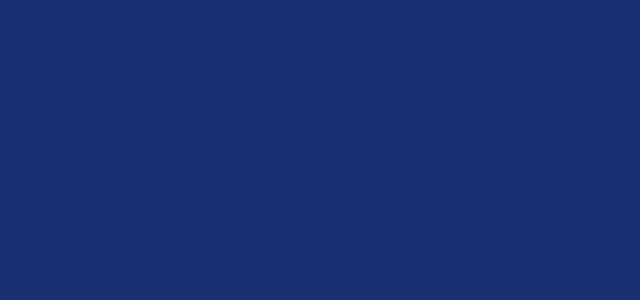
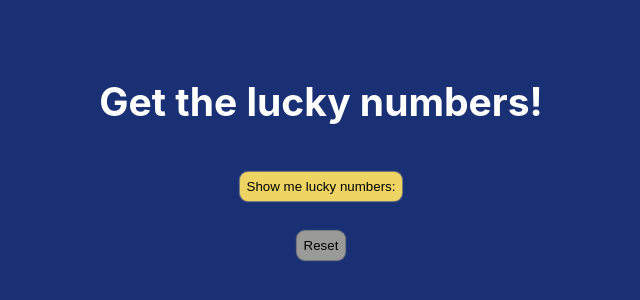
Before and after one commit to PaulinaLL/react-lotto, a React (Create React App) app: page / in a window 1280 px wide. Shown: the part 240-540 px from the top of the page, without its empty margins (319-959 px from the left). Built offline with nearby package versions, Linux system fonts and the light colour scheme.

Commit message:
Add a headline and Lucky Component

```diff
--- a/src/App.js
+++ b/src/App.js
@@ -1,10 +1,14 @@
 import React from "react";
 import "./App.css";
+import LuckyNumbers from "./Components/LottoNumbers";
 
 function App() {
   return (
     <div className="App">
-      <main className="App-main"></main>
+      <main className="App-main">
+        <h2>Get the lucky numbers!</h2>
+        <LuckyNumbers />
+      </main>
     </div>
   );
 }
```
